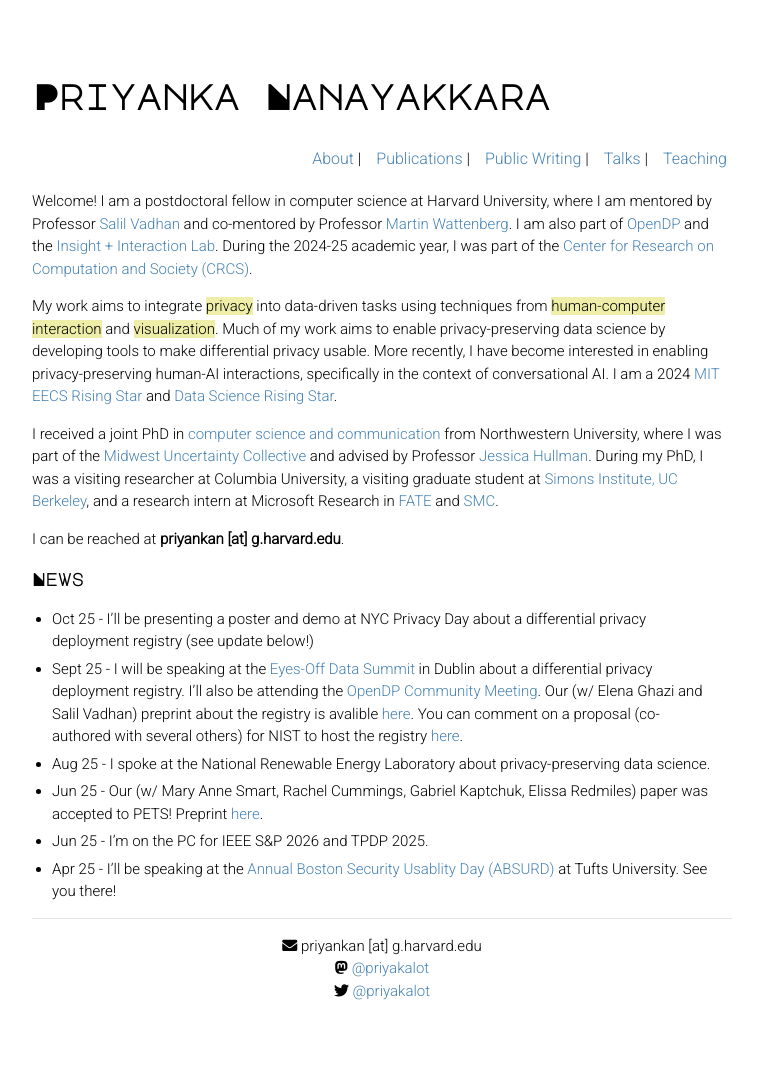
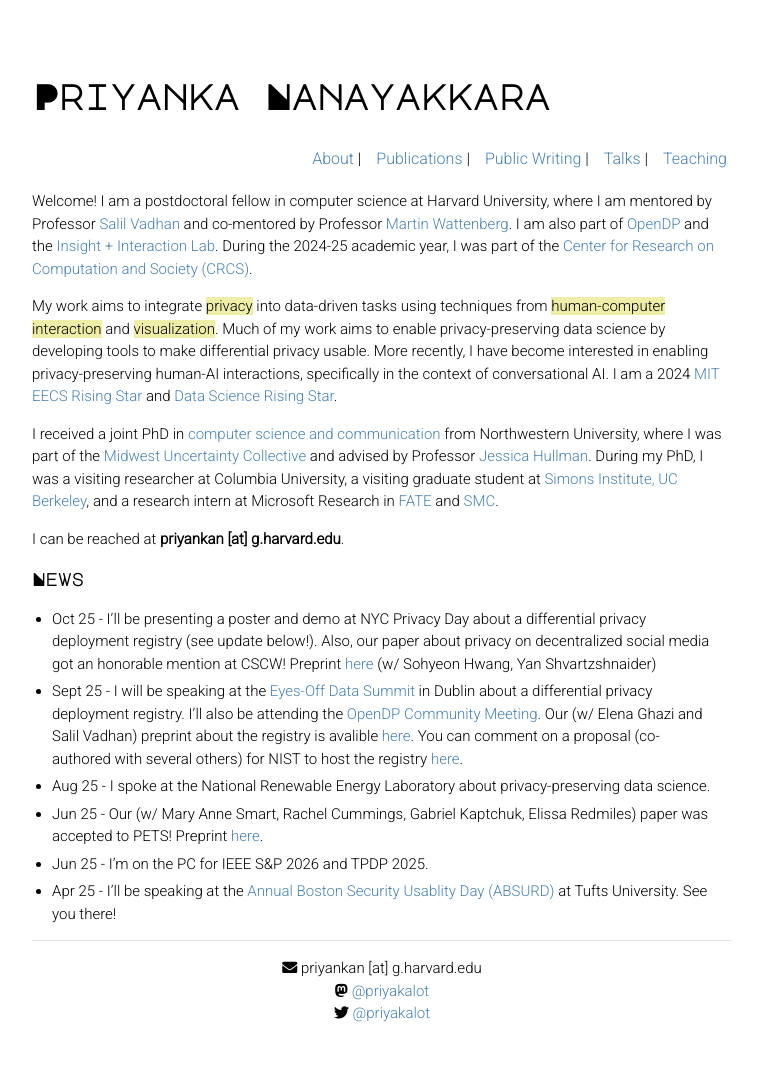
Before and after one commit to priyakalot/priyakalot.github.io, a Jekyll site: the page built from index.md, in a window 1280 px wide. Shown: the whole page, without its empty margins (258-1021 px from the left). Built offline with Jekyll 4.4.1, drawn with Linux system fonts in a browser that asks for light colours; nearby versions of some CDN libraries; before the commit the page ends 1067 px from its top, so only the background shows below that.

Commit message:
Update index.md

```diff
--- a/index.md
+++ b/index.md
@@ -10,7 +10,7 @@ I received a joint PhD in <a href="https://tsb.northwestern.edu/" target="_blank
 I can be reached at **priyankan [at] g.harvard.edu**.
 
 ### News
-* Oct 25 - I'll be presenting a poster and demo at NYC Privacy Day about a differential privacy deployment registry (see update below!)
+* Oct 25 - I'll be presenting a poster and demo at NYC Privacy Day about a differential privacy deployment registry (see update below!). Also, our paper about privacy on decentralized social media got an honorable mention at CSCW! Preprint <a href="https://arxiv.org/pdf/2503.02150" target="_blank">here</a> (w/ Sohyeon Hwang, Yan Shvartzshnaider)
 * Sept 25 - I will be speaking at the <a href="https://www.eodsummit.com/" target="_blank">Eyes-Off Data Summit</a> in Dublin about a differential privacy deployment registry. I'll also be attending the <a href="https://opendp.org/calendar_event/2025-opendp-community-meeting/" target="_blank">OpenDP Community Meeting</a>. Our (w/ Elena Ghazi and Salil Vadhan) preprint about the registry is avalible <a href="https://arxiv.org/abs/2509.13509" target="_blank">here</a>. You can comment on a proposal (co-authored with several others) for NIST to host the registry <a href="https://csrc.nist.gov/pubs/ir/8588/ipd" target="_blank">here</a>.
 * Aug 25 - I spoke at the National Renewable Energy Laboratory about privacy-preserving data science.
 * Jun 25 - Our (w/ Mary Anne Smart, Rachel Cummings, Gabriel Kaptchuk, Elissa Redmiles) paper was accepted to PETS! Preprint <a href="https://arxiv.org/pdf/2408.08475" target="_blank">here</a>.
```
